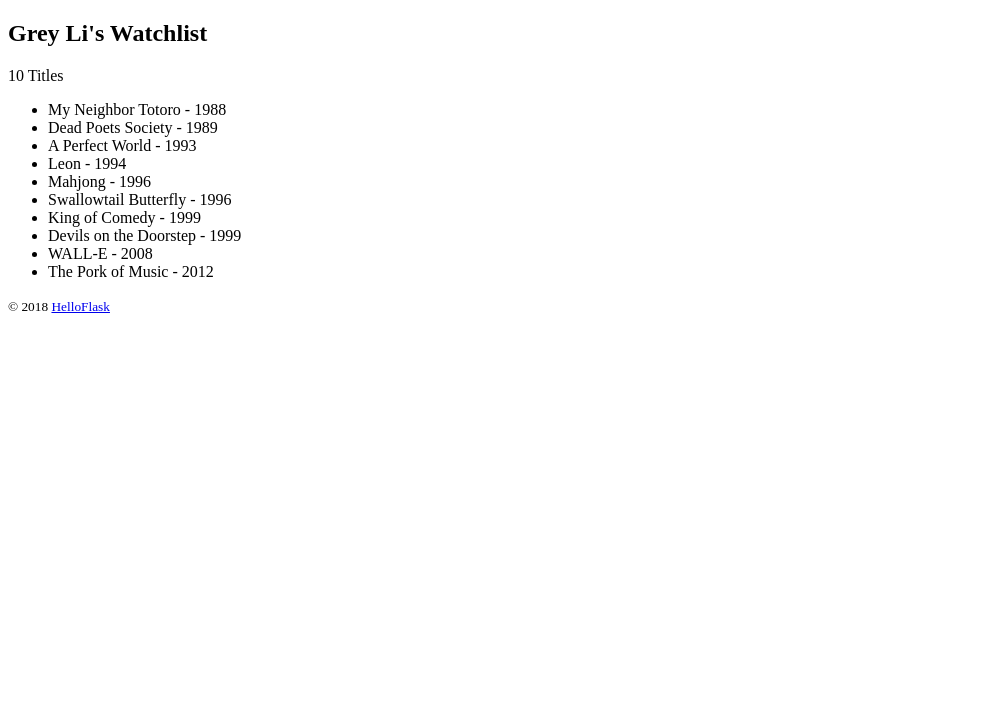
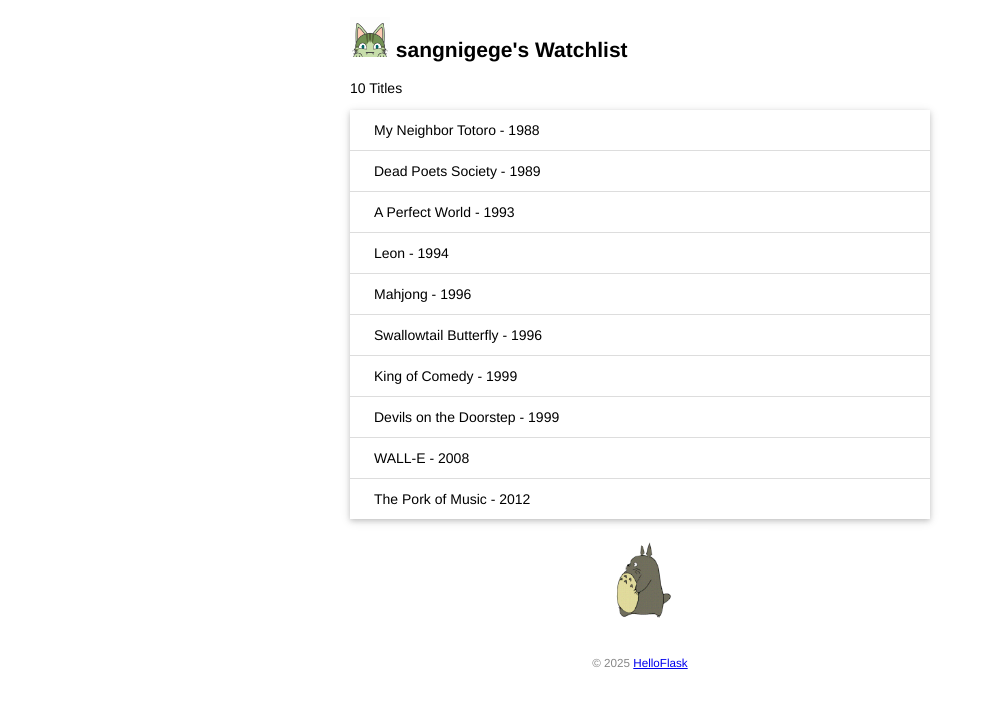
Before and after one commit to sangnigege/watchlist, a Flask app: page / in a window 1280 px wide. Shown: the top 708 px of the page, without its empty margins (0-988 px from the left). Run offline with Flask 3, Linux system fonts and the light colour scheme.

Commit message:
Add static files

```diff
--- a/app.py
+++ b/app.py
@@ -1,16 +1,9 @@
-# from flask import Flask
-#
-# app = Flask(__name__)
-#
-# @app.route('/')
-# def hello():
-#     return 'Welcome to My Watchlist!'
 from flask import Flask,url_for,render_template
 from markupsafe import escape
 
 app = Flask(__name__)
 
-name = 'Grey Li'
+name = 'sangnigege'
 movies = [
     {'title': 'My Neighbor Totoro', 'year': '1988'},
     {'title': 'Dead Poets Society', 'year': '1989'},
--- /dev/null
+++ b/static/style.css
@@ -0,0 +1,48 @@
+/* 页面整体 */
+body {
+    margin: auto;
+    max-width: 580px;
+    font-size: 14px;
+    font-family: Helvetica, Arial, sans-serif;
+}
+
+/* 页脚 */
+footer {
+    color: #888;
+    margin-top: 15px;
+    text-align: center;
+    padding: 10px;
+}
+
+/* 头像 */
+.avatar {
+    width: 40px;
+}
+
+/* 电影列表 */
+.movie-list {
+    list-style-type: none;
+    padding: 0;
+    margin-bottom: 10px;
+    box-shadow: 0 2px 5px 0 rgba(0, 0, 0, 0.16), 0 2px 10px 0 rgba(0, 0, 0, 0.12);
+}
+
+.movie-list li {
+    padding: 12px 24px;
+    border-bottom: 1px solid #ddd;
+}
+
+.movie-list li:last-child {
+    border-bottom:none;
+}
+
+.movie-list li:hover {
+    background-color: #f8f9fa;
+}
+
+/* 龙猫图片 */
+.totoro {
+    display: block;
+    margin: 0 auto;
+    height: 100px;
+}
--- a/templates/index.html
+++ b/templates/index.html
@@ -3,18 +3,24 @@
 <head>
     <meta charset="utf-8">
     <title>{{ name }}'s Watchlist</title>
+    <link rel="icon" href="{{ url_for('static', filename='重庆森林不在重庆.ico') }}">
+    <link rel="stylesheet" href="{{ url_for('static', filename='style.css') }}" type="text/css">
 </head>
 <body>
-    <h2>{{ name }}'s Watchlist</h2>
+    <h2>
+        <img alt="Avatar" class="avatar" src="{{ url_for('static', filename='images/avatar.png') }}">
+        {{ name }}'s Watchlist
+    </h2>
     {# 使用 length 过滤器获取 movies 变量的长度 #}
     <p>{{ movies|length }} Titles</p>
-    <ul>
+    <ul class="movie-list">
         {% for movie in movies %}  {# 迭代 movies 变量 #}
         <li>{{ movie.title }} - {{ movie.year }}</li>  {# 等同于 movie['title'] #}
         {% endfor %}  {# 使用 endfor 标签结束 for 语句 #}
     </ul>
+    <img alt="Walking Totoro" class="totoro" src="{{ url_for('static', filename='images/totoro.gif') }}">
     <footer>
-        <small>&copy; 2018 <a href="http://helloflask.com/book/3">HelloFlask</a></small>
+        <small>&copy; 2025 <a href="http://helloflask.com/book/3">HelloFlask</a></small>
     </footer>
 </body>
 </html>
```
Also changed, not shown: static/images/avatar.png (added), static/images/totoro.gif (added), static/重庆森林不在重庆.ico (added).
